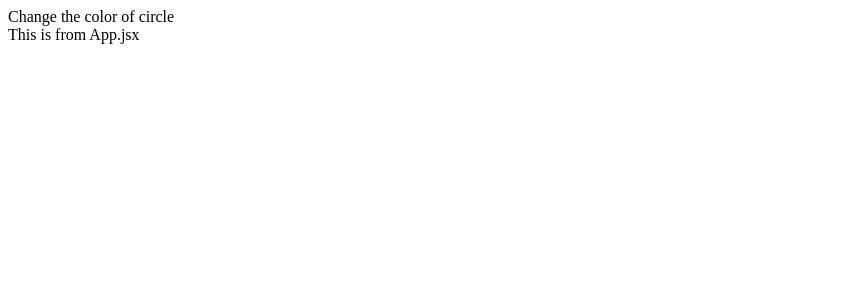
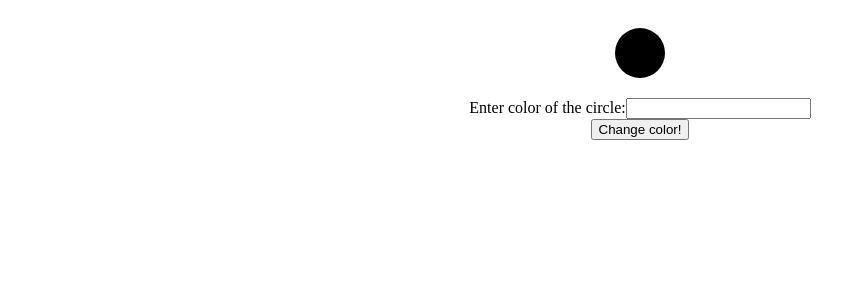
Before and after one commit to tegsheeb/workSampleTest, a React app in the folder 3.React/: page / in a window 1280 px wide. Shown: the top 300 px of the page, without its empty margins (0-866 px from the left). Built offline with nearby package versions, Linux system fonts and the light colour scheme.

Commit message:
Implement functionality to change color of the circle

```diff
--- a/3.React/index.html
+++ b/3.React/index.html
@@ -1,9 +1,8 @@
 <!DOCTYPE html>
 <head>
-    Change the color of circle
 </head>
 <body>
-    <div id="app">
+    <div id="root">
         "Hello world from Index.html"
     </div>
     <script type="text/javascript" src="bundle.js"></script>
--- a/3.React/package.json
+++ b/3.React/package.json
@@ -26,6 +26,8 @@
     "eslint-plugin-babel": "^5.3.1",
     "eslint-plugin-css-modules": "^2.11.0",
     "html-webpack-plugin": "^4.4.1",
+    "sass": "^1.26.10",
+    "sass-loader": "^10.0.2",
     "style-loader": "^1.2.1",
     "webpack": "^4.44.1",
     "webpack-cli": "^3.3.12",
--- a/3.React/src/app.jsx
+++ b/3.React/src/app.jsx
@@ -1,11 +1,61 @@
-import React from "react"
+import React, {Component} from "react"
+import "./style.scss"
 
-const App = () => {
-    return(
-        <div>
-            This is from App.jsx
+class App extends Component {
+    constructor() {
+        super()
+        this.state = {
+            inputColor: "",
+            currentColor: "black",
+            message: ''
+            }
+
+      this.handleChange = this.handleChange.bind(this)
+      this.changeColor = this.changeColor.bind(this)
+    }
+
+    handleChange(event) {
+      this.setState({inputColor: event.target.value})
+    }
+
+    isColor(strColor){
+        var s = new Option().style;
+        s.color = strColor;
+        return s.color == strColor;
+    }
+
+    changeColor() {
+        let inputColor = this.state.inputColor.toLowerCase()
+        if(this.isColor(inputColor)) {
+            this.setState({
+                currentColor : inputColor
+            })
+            this.setState({
+                inputColor : "",
+                message : "",
+            })
+        } else {
+            this.setState({
+                message : "Please enter a valid color"
+            })
+        }
+    }
+
+    render() {
+      return (
+        <div className="app">
+        <div className="circle" style={{backgroundColor: this.state.currentColor}}> </div>
+        <form >
+          <label>
+            Enter color of the circle:
+            <input type="text" value={this.state.inputColor} onChange={this.handleChange} />
+          </label>
+        </form>
+        <button onClick={this.changeColor}> Change color! </button>
+        <div> {this.state.message}</div>
         </div>
-    )
-}
+      );
+    }
+  }
 
 export default App
--- a/3.React/src/index.jsx
+++ b/3.React/src/index.jsx
@@ -2,4 +2,4 @@ import React from "react"
 import ReactDOM from "react-dom"
 import App from "./App"
 
-ReactDOM.render(<App />, document.getElementById("app"))
+ReactDOM.render(<App />, document.getElementById("root"))
--- /dev/null
+++ b/3.React/src/style.scss
@@ -0,0 +1,13 @@
+.app{
+    display: flex;
+    align-items: center;
+    justify-content: center;
+    flex-direction: column;
+    .circle{
+        width: 50px;
+        height: 50px;
+        border-radius: 50%;
+        border: none;
+        margin: 20px;
+    }
+}
--- a/3.React/webpack.config.js
+++ b/3.React/webpack.config.js
@@ -26,7 +26,7 @@ module.exports = {
             },
             {
               test: /\.s?css$/,
-              use: ['style-loader', 'css-loader']
+              use: ['style-loader', 'css-loader', 'sass-loader']
             }
         ]
     },
```
Also changed, not shown: 1 other file (tests, documents, lock files or other folders).
